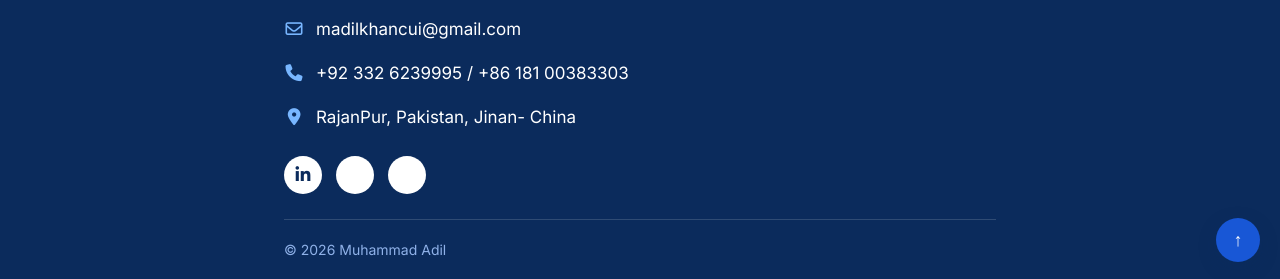
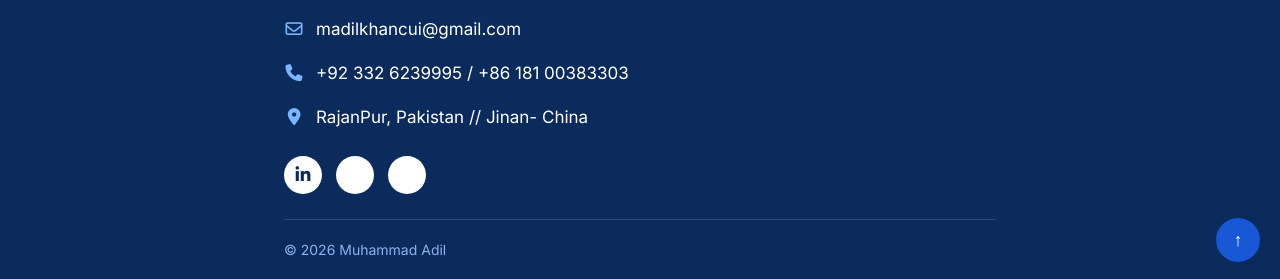
Before and after one commit to m-adilk/m-adilk.github.io, a Jekyll site: the page built from index.html, in a window 1280 px wide and 900 px high, scrolled down 4776 px. Shown: the part 618-897 px from the top of the window. Built offline with Jekyll 4.4.1, drawn with Linux system fonts in a browser that asks for light colours; a style sheet for code colours, icons or effects is not loaded.

```diff
--- a/_data/site.yml
+++ b/_data/site.yml
@@ -12,7 +12,7 @@ bio: "I am doing PhD in Computer Science and Technology from [University of
   Pattern Recognition and Healthcare Applications. "
 email: madilkhancui@gmail.com
 phone: +92 332 6239995 / +86 181 00383303
-location: RajanPur, Pakistan, Jinan- China
+location: RajanPur, Pakistan // Jinan- China
 linkedin: https://www.linkedin.com/in/muhammadadil1496/
 researchgate: https://www.researchgate.net/profile/Muhammad-Adil-71
 orcid: https://orcid.org/0009-0009-4761-0109
```
